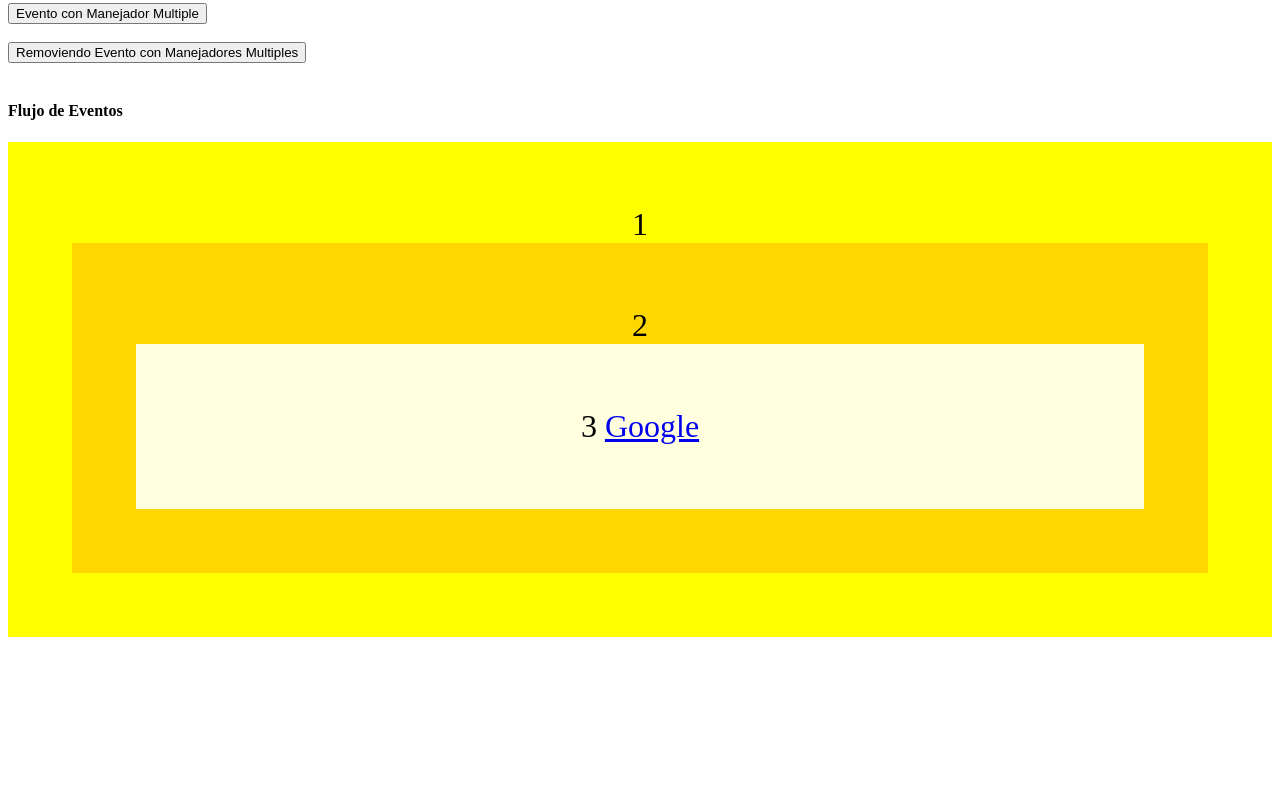
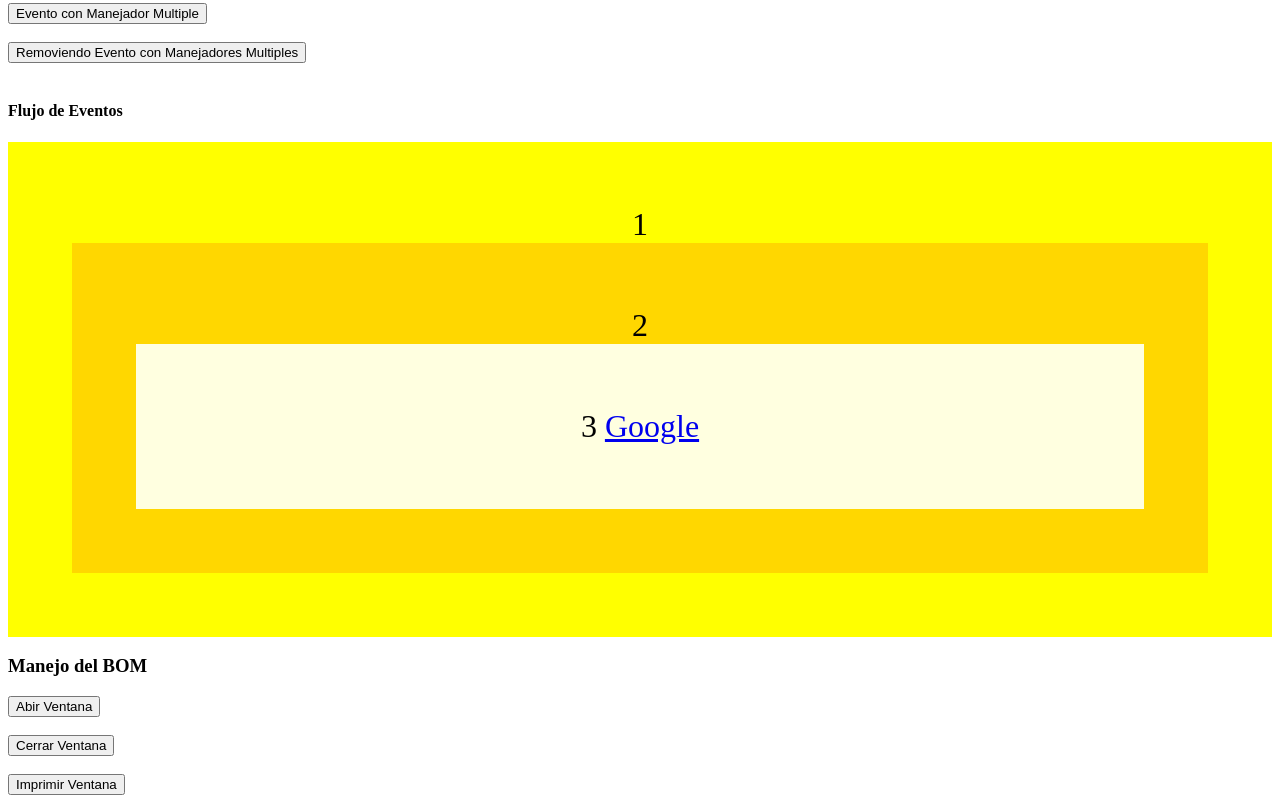
Before and after one commit to DanielFRB/AprendiendoJavaScript, a plain HTML site: page FundamentosJS/dom.html in a window 1280 px wide. Shown: the part 1538-2341 px from the top of the page. Before the commit the page ends 2183 px from the top, so only its background shows below. Drawn offline with Linux system fonts and the light colour scheme.

Commit message:
BOM: Browser Object Model examples

```diff
--- a/FundamentosJS/dom.html
+++ b/FundamentosJS/dom.html
@@ -93,7 +93,12 @@
       </div>
     </div>
   </section>
-
+  <h3>Manejo del BOM</h3>
+  <button id="abrir-ventana">Abir Ventana</button>
+  <br><br>
+  <button id="cerrar-ventana">Cerrar Ventana</button>
+  <br><br>
+  <button id="imprimir-ventana">Imprimir Ventana</button>
   <script src="js/dom.js"></script>
 </body>
 </html>
```
Also changed, not shown: FundamentosJS/js/dom.js (+99 -1 lines).
